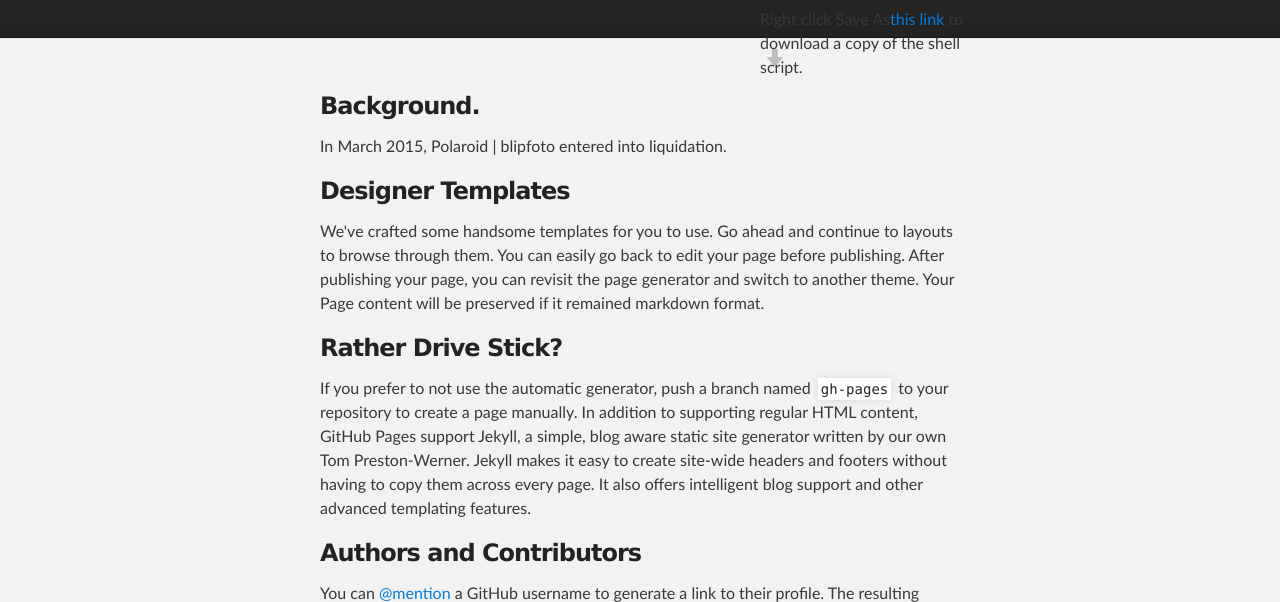
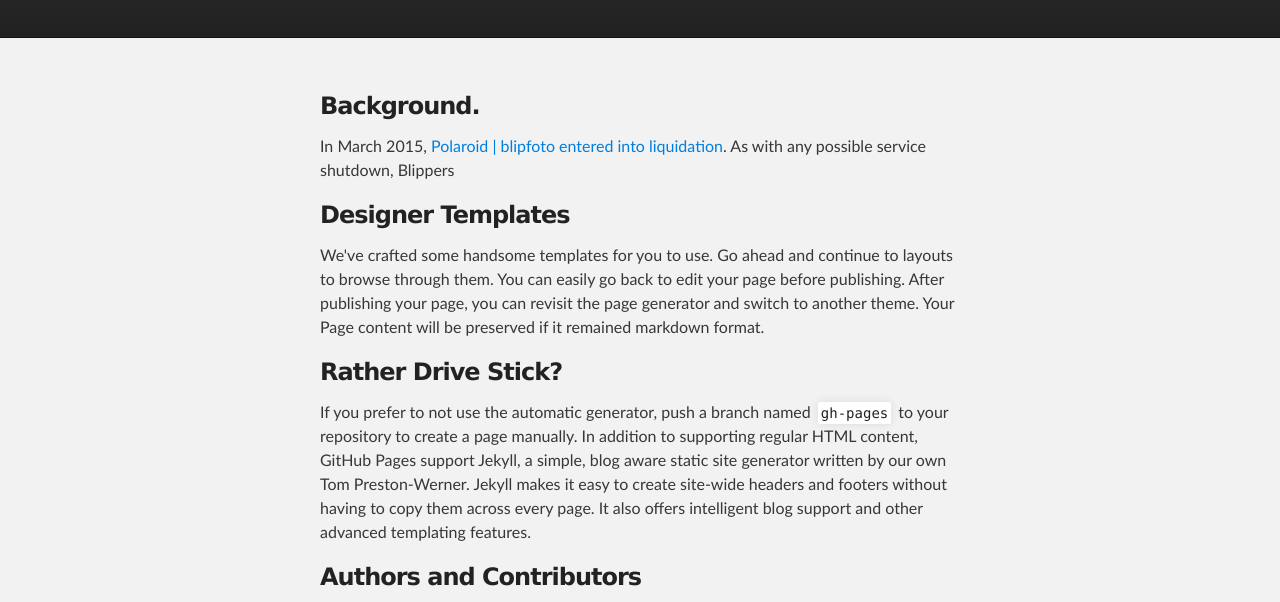
Before and after one commit to richie5um/Save-Blip, a plain HTML site: page index.html in a window 1280 px wide. Shown: the part 172-774 px from the top of the page. Drawn offline with Linux system fonts and the light colour scheme.

Commit message:
initial background change

```diff
--- a/index.html
+++ b/index.html
@@ -20,10 +20,6 @@
 
           <h1 id="project_title">Save Blip</h1>
           <h2 id="project_tagline">Shell script for saving your Blipfoto journal</h2>
-
-            <section id="downloads">
-              Right click Save As<a href="https://raw.githubusercontent.com/dougaitken/Save-Blip/master/save_blip.sh">this link</a> to download a copy of the shell script.
-            </section>
         </header>
     </div>
 
@@ -33,7 +29,7 @@
         <h3>
 <a id="Background" class="anchor" href="#background" aria-hidden="true"><span class="octicon octicon-link"></span></a>Background.</h3>
 
-<p>In March 2015, Polaroid | blipfoto entered into liquidation.</p>
+<p>In March 2015, <a href="www.bbc.co.uk/news/uk-scotland-scotland-business-31927236">Polaroid | blipfoto entered into liquidation</a>. As with any possible service shutdown, Blippers </p>
 
 <h3>
 <a id="designer-templates" class="anchor" href="#designer-templates" aria-hidden="true"><span class="octicon octicon-link"></span></a>Designer Templates</h3>
```
